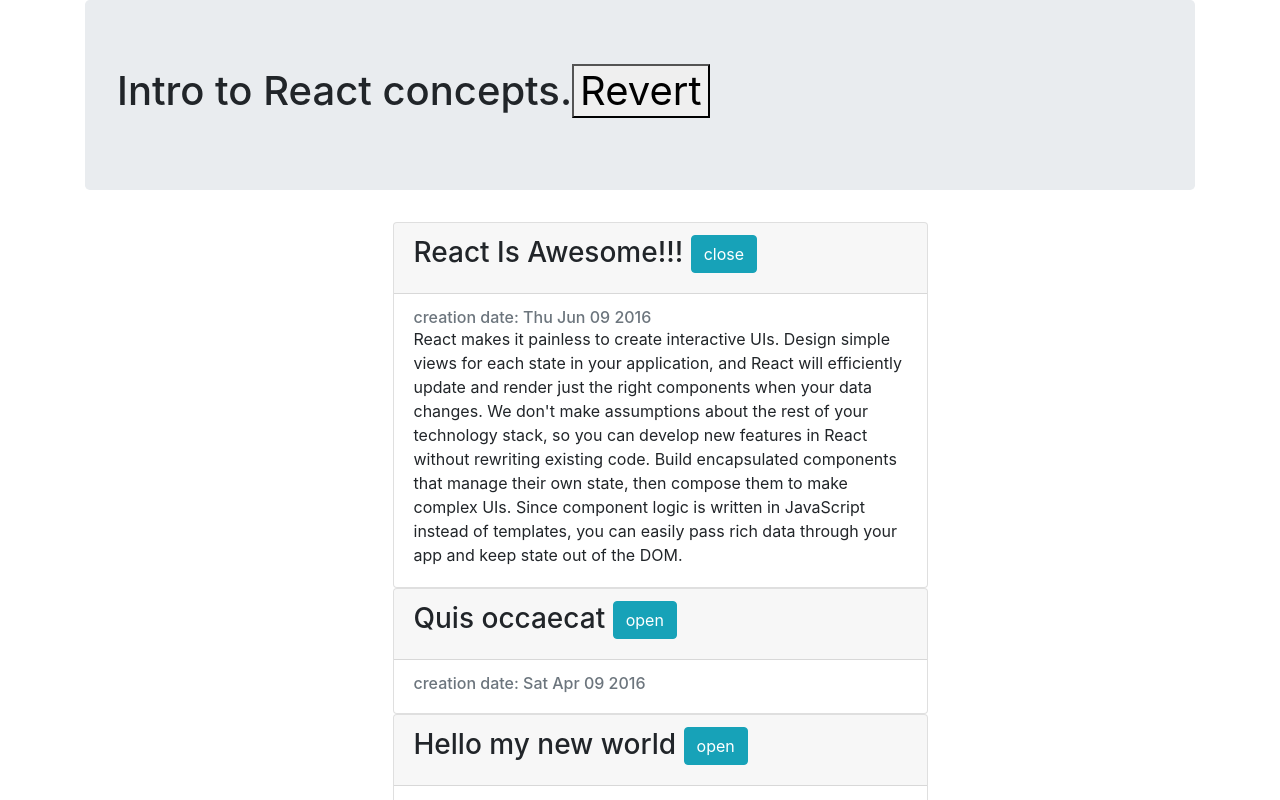
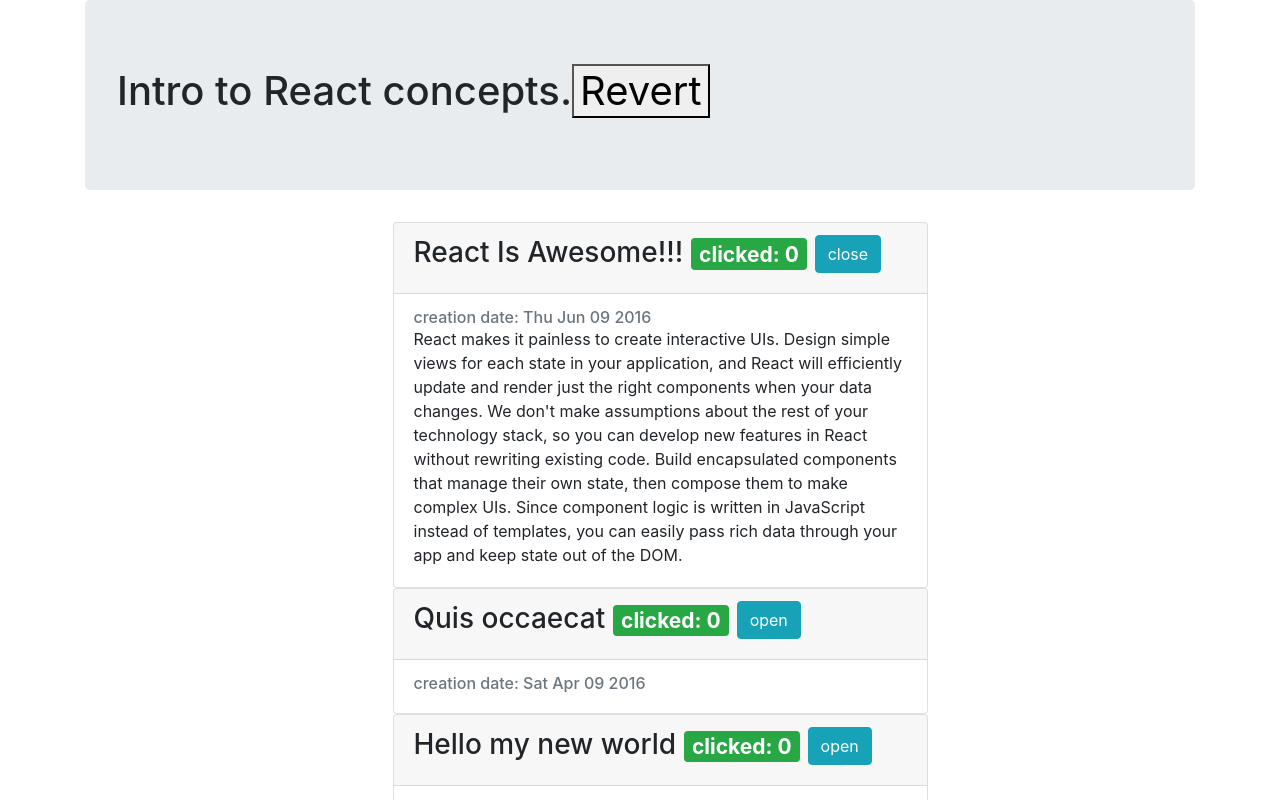
Before and after one commit to BadAllOff/react-essentials, a React (Create React App) app: page / in a window 1280 px wide. Shown: the top 800 px of the page. Built offline with nearby package versions, Linux system fonts and the light colour scheme; the HTML template or start-up script is replaced by a standard one.

Commit message:
Optimizing applications, shouldComponentUpdate, PureComponent

```diff
--- a/src/components/Article.js
+++ b/src/components/Article.js
@@ -1,17 +1,22 @@
-import React, {Component} from 'react';
+// PureComponent differs from Component
+// has already implemented method
+// shouldComponentUpdate(nextProps, nextState) {
+//  return this.state.isOpen !== nextState.isOpen
+// }
+// DON'T USE IT EVERYWHERE
+// can get several bugs which will be hard to find after
+import React, {Component, PureComponent} from 'react';
 
-class Article extends Component {
+class Article extends PureComponent {
   constructor(props) {
     super(props)
     this.state = {
-      isOpen: props.defaultOpen
+      isOpen: props.defaultOpen,
+      count: 0
     }
   }
-
   // good place to make server requests
-  componentWillMount() {
-  }
-
+  componentWillMount() {}
   render() {
     const {article} = this.props
     const body = this.state.isOpen &&
@@ -19,8 +24,10 @@
     return (
       <div className="card mx-auto" style={{width: '50%'}}>
         <div className='card-header'>
-          <h3>
+          <h3 onClick={this.incremetnCounter}>
             {article.title}
+            &nbsp;
+            <span className='badge badge-xs badge-success'>clicked: {this.state.count}</span>
             &nbsp;
             {/* handleClick.bind.this - DON"T do that */}
             <button onClick={this.handleClick} className='btn btn-info btn-xs'>
@@ -37,10 +44,14 @@
       </div>
     );
   }
-
   handleClick = () => {
     this.setState({
       isOpen: !this.state.isOpen
+    })
+  }
+  incremetnCounter = () => {
+    this.setState({
+      count: this.state.count + 1
     })
   }
   // componentDidMount
@@ -49,7 +60,6 @@
   // and more...
   componentDidMount() {
   }
-
   // componentWillReceiveProps
   // triggers ONLY if parent component changes and props have changed
   // nextProps - is new properties
@@ -63,34 +73,32 @@
       isOpen: nextProps.defaultOpen
     })
   }
-
   // shouldComponentUpdate
+  // if class extends PureComponent, no need to implement this method
   // triggers everytime
+  // returns boolean to upgrade or not
   // helps to optimize our app
   // identifies if there is need to change component or not
-  shouldComponentUpdate(nextProps, nextState) {
-  }
+  // shouldComponentUpdate(nextProps, nextState) {
+    // dangerous use
+    // return this.state.isOpen !== nextState.isOpen
+  // }
 
   // componentWillUpdate
   // triggers everytime
   // warns us that now we will change component
   // here we can also react to any changes in state or props
   // render starts after this method
-  componentWillUpdate(nextProps, nextState) {
-  }
-
+  componentWillUpdate(nextProps, nextState) {}
   // componentDidUpdate(prevProps, PrevState)
   // current state and props will live in this.state & this.props
   // mostly it's used if we need to get info about components of REAL DOM
-  componentDidUpdate(prevProps, PrevState) {
-  }
-
+  componentDidUpdate(prevProps, PrevState) {}
   // componentWilllUnmount()
   // triggered before component deleted
   // great place to clean up subscriptions
   // maybe in real DOM states
   //  maybe in data set
-  componentWillUnmount() {
-  }
+  componentWillUnmount() {}
 }
 export default Article
```
Also changed, not shown: 1 other file (tests, documents, lock files or other folders).
